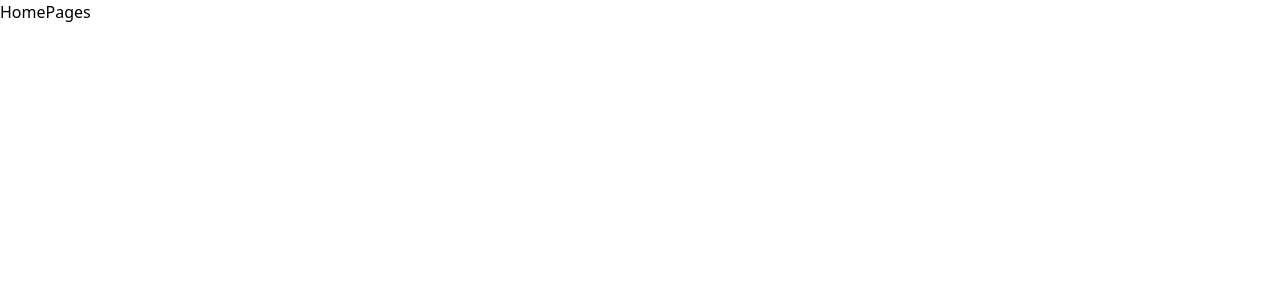
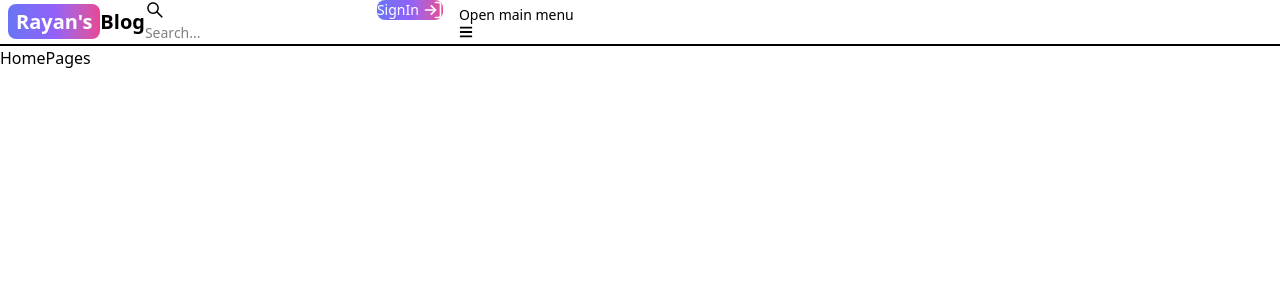
Before and after one commit to rayanpr/mer, a React (Vite) app in the folder client/: page / in a window 1280 px wide. Shown: the top 300 px of the page. Built offline with nearby package versions, Linux system fonts and the light colour scheme.

Commit message:
create header section and the page of project

```diff
--- a/client/src/App.jsx
+++ b/client/src/App.jsx
@@ -6,11 +6,13 @@ import ProjectPage from './pages/ProjectPage'
 import DashboardPage from './pages/DashboardPage'
 import SigInPage from './pages/SigInPage'
 import SignUpPage from './pages/SignUpPage'
+import Header from './components/Header'
 
 
 export default function App() {
   return (
     <div>
+      <Header/>
       <Routes>
         <Route path='/' element={<HomePage />} />
         <Route path='/about' element={<AboutPage />} />
--- a/client/src/components/Header.jsx
+++ b/client/src/components/Header.jsx
@@ -1,7 +1,58 @@
-import React from 'react'
+import { AiOutlineSearch } from 'react-icons/ai';
+import { FiLogIn } from "react-icons/fi";
+import { FaMoon } from 'react-icons/fa';
+import React from "react";
+import { Link ,useLocation} from "react-router-dom";
+import {Avatar, Button, Dropdown, DropdownDivider, DropdownHeader, DropdownItem, Navbar, NavbarBrand, NavbarCollapse, NavbarLink, NavbarToggle, TextInput } from "flowbite-react";
 
 export default function Header() {
+  const path = useLocation().pathname
   return (
-    <div>Header</div>
-  )
+    <Navbar fluid className="border-b-2">
+      <Link to={'/'} className="self-center whitespace-nowrap text-sm lg:text-xl font-semibold dark:text-white">
+        <span className="px-2 py-1 bg-gradient-to-r from-indigo-500 via-purple-500 to-pink-500 rounded-lg text-white text-xl" >Rayan's</span>Blog
+      </Link>
+       <form>
+        <TextInput
+          type="text"
+          placeholder="Search..."
+          rightIcon={AiOutlineSearch}
+          sizing='md'
+          className='hidden lg:inline'
+           />
+      </form>
+      <Button size='sm' className='lg:hidden' color='gray' pill>
+        <AiOutlineSearch className='w-5 h-5'/>
+      </Button>
+      <div className="flex gap-2 md:order-2">
+        <Button size='sm' className='hidden sm:inline' color={'gray'} pill>
+          <FaMoon/>
+        </Button>
+        <Link to={'/sign-in'}>
+          <Button size='sm' className='ml-2 bg-gradient-to-r from-indigo-500 via-purple-500 to-pink-500 rounded-lg text-white'>
+            SignIn
+            <FiLogIn className='ml-1 w-5 h-5' />
+          </Button>
+        </Link>
+        <NavbarToggle className='ml-2'  />
+      </div>
+      <NavbarCollapse>
+        <NavbarLink as={'div'} active={path ==='/'}>
+          <Link to={'/'}>
+          Home
+          </Link>
+        </NavbarLink>
+        <NavbarLink as={'div'} active={path ==='/about'}>
+          <Link to={'/about'}>
+          About
+          </Link>
+        </NavbarLink>
+        <NavbarLink as={'div'} active={path ==='/project'}>
+          <Link to={'/project'}>
+          Project
+          </Link>
+        </NavbarLink>
+      </NavbarCollapse>
+    </Navbar>
+  );
 }
```
